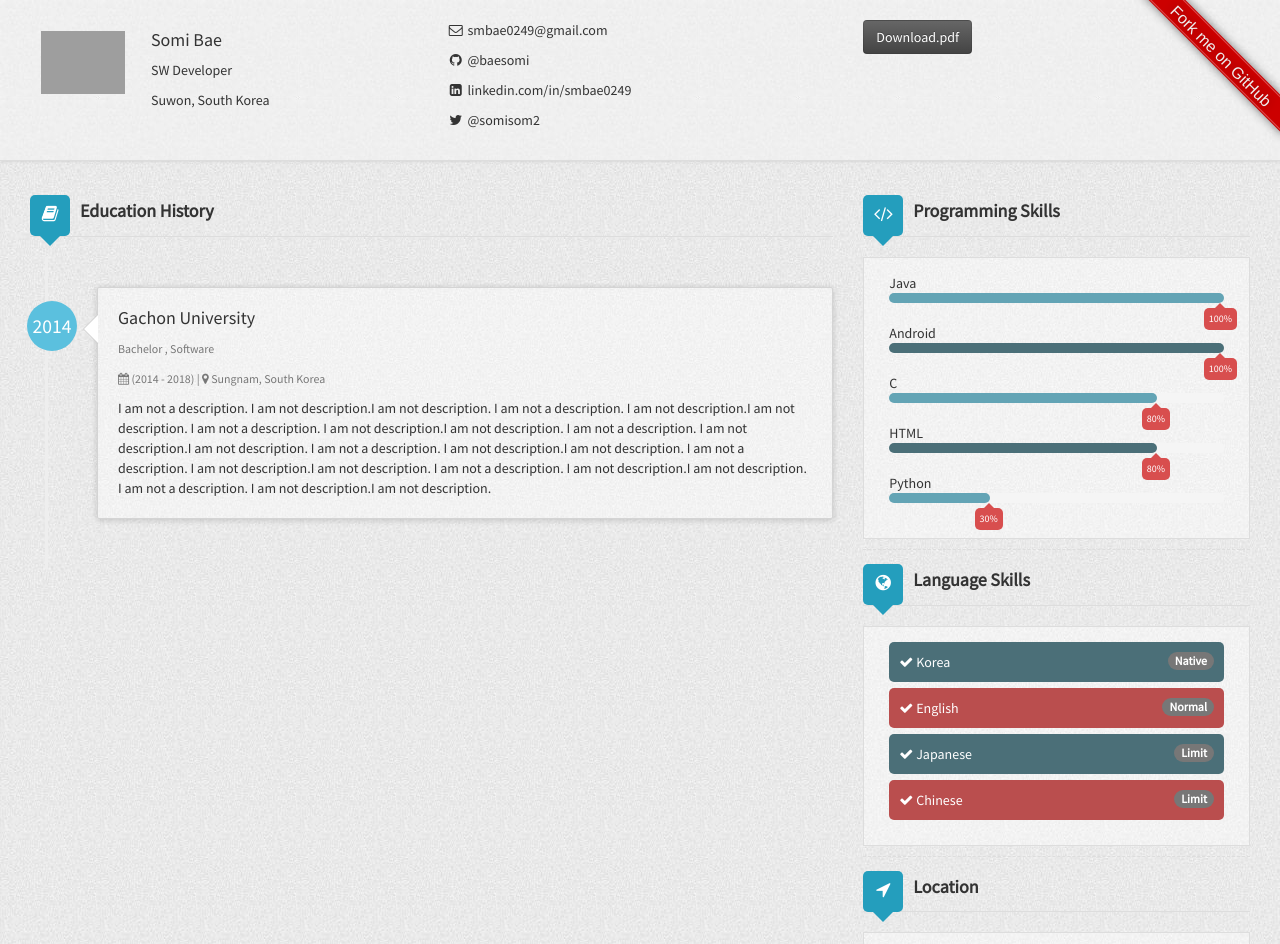
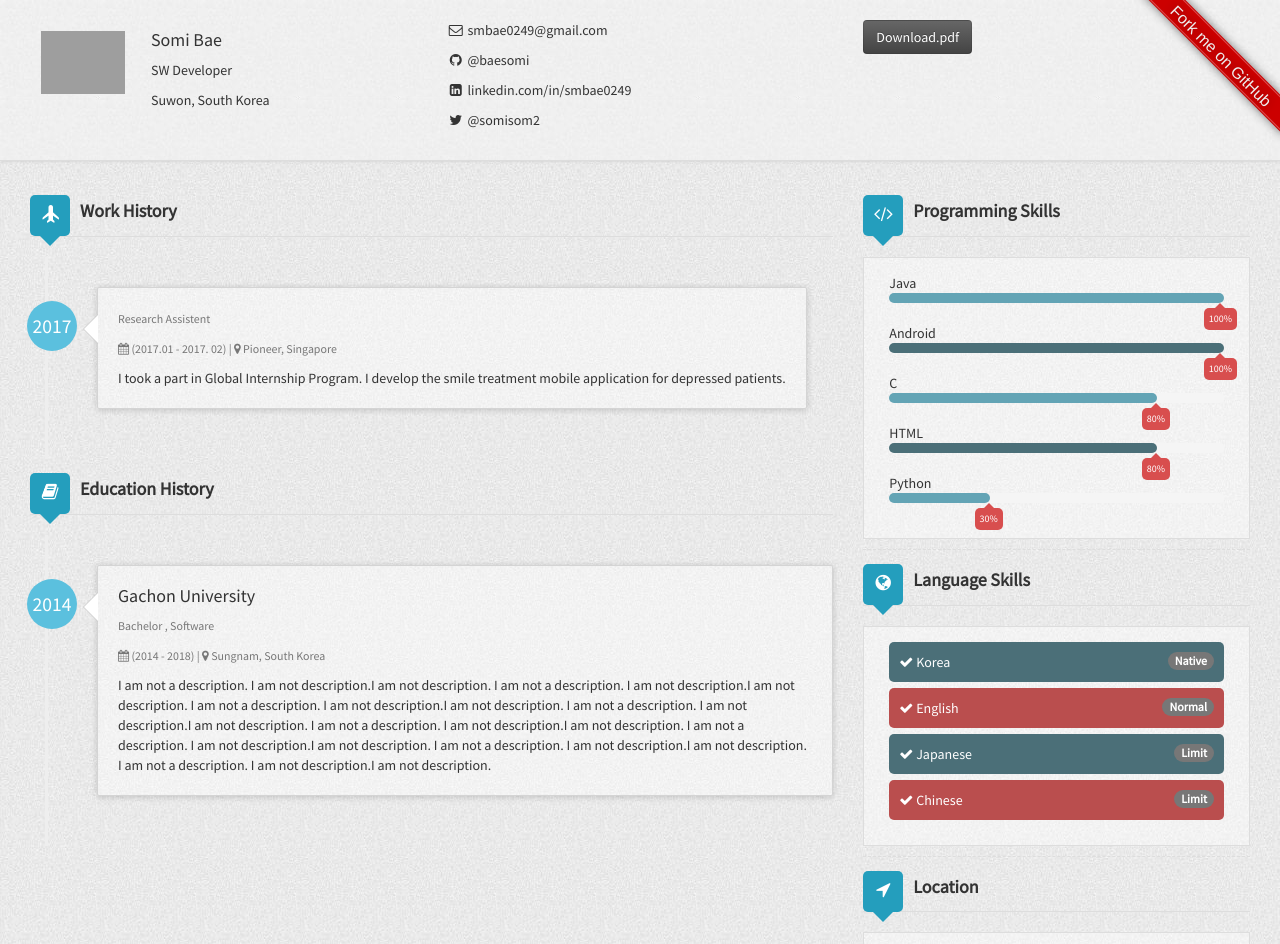
Before and after one commit to baesomi/baesomi.github.io, a Jekyll site: the page built from index.html, in a window 1280 px wide, cut to the strip 0-944 px from the top of the page. Built offline with Jekyll 4.4.1, drawn with Linux system fonts in a browser that asks for light colours; nearby versions of some CDN libraries; some of the changed lines change nothing that is shown.

Commit message:
add my internship experience and language skills

```diff
--- a/_config.yml
+++ b/_config.yml
@@ -26,8 +26,8 @@
   gavatar: /resumecard/assets/img/IMG_3780.JPG
   stackoverflow:
 #  stackoverflow: 4582127
-  internshipHistory:
-    - internship1:
+  workHistory:
+    - work1:
       organization: LILY, Nanyang Technology University
       location: Pioneer, Singapore
       title : Research Assistent
```
